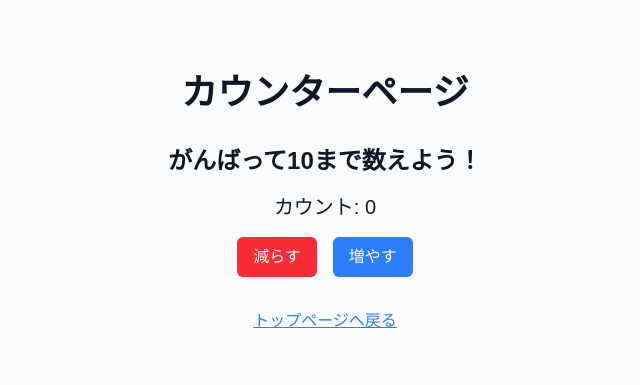
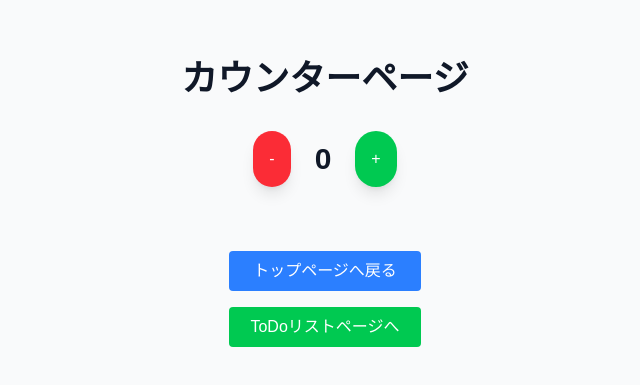
Before and after one commit to daikitazaki/first-next-app, a Next.js app: page /counter in a window 1280 px wide. Shown: the part 197-582 px from the top of the page, without its empty margins (315-955 px from the left). Built offline with nearby package versions, Linux system fonts and the light colour scheme.

Commit message:
UIを整えました

```diff
--- a/app/counter/page.tsx
+++ b/app/counter/page.tsx
@@ -1,22 +1,53 @@
 'use client';
 
-import React from 'react';
+import React, { useState } from 'react';
 import Link from 'next/link';
-import Counter from '@/components/Counter';
 
 export default function CounterPage() {
+  const [count, setCount] = useState(0);
+
   return (
     <main className="flex min-h-screen flex-col items-center justify-center bg-gray-50 dark:bg-gray-900">
       <h1 className="text-4xl font-bold text-gray-900 dark:text-white mb-8">
         カウンターページ
       </h1>
-      <Counter message="がんばって10まで数えよう！" />
-      <Link
-        href="/"
-        className="mt-8 text-blue-500 hover:text-blue-600 underline"
-      >
-        トップページへ戻る
-      </Link>
+      <div className="flex items-center space-x-6 mb-4">
+        <button
+          onClick={() => setCount(count - 1)}
+          className="p-4 bg-red-500 text-white rounded-full hover:bg-red-600 transition duration-300 shadow-lg"
+        >
+          -
+        </button>
+        <span className="text-3xl font-bold text-gray-900 dark:text-white">
+          {count}
+        </span>
+        <button
+          onClick={() => setCount(count + 1)}
+          className="p-4 bg-green-500 text-white rounded-full hover:bg-green-600 transition duration-300 shadow-lg"
+        >
+          +
+        </button>
+      </div>
+      {count !== 0 && count % 10 === 0 && (
+        <div className="p-4 bg-yellow-100 border border-yellow-300 rounded-lg shadow-md">
+          <p className="text-lg font-bold text-yellow-800">おめでとうございます！</p>
+          <p className="text-sm text-yellow-700">{count}カウントに達しました。</p>
+        </div>
+      )}
+      <div className="mt-12 space-y-4">
+        <Link
+          href="/"
+          className="block w-48 mx-auto px-4 py-2 bg-blue-500 text-white text-center rounded hover:bg-blue-600 transition duration-300"
+        >
+          トップページへ戻る
+        </Link>
+        <Link
+          href="/todo"
+          className="block w-48 mx-auto px-4 py-2 bg-green-500 text-white text-center rounded hover:bg-green-600 transition duration-300"
+        >
+          ToDoリストページへ
+        </Link>
+      </div>
     </main>
   );
 }
--- a/app/page.tsx
+++ b/app/page.tsx
@@ -1,27 +1,28 @@
-import Image from "next/image";
 import Link from "next/link";
 
 export default function Home() {
   return (
     <main className="flex min-h-screen flex-col items-center justify-center bg-gray-50 dark:bg-gray-900">
-      <h1 className="text-4xl font-bold text-gray-900 dark:text-white">
-        Hello, Next.js!
+      <h1 className="text-4xl font-bold text-gray-900 dark:text-white mb-4">
+        Welcome to Next.js!
       </h1>
-      <p className="mt-4 text-gray-600 dark:text-gray-300">
+      <p className="mt-2 text-lg text-gray-600 dark:text-gray-300">
         ようこそNext.jsの世界へ！
       </p>
+      <div className="mt-8 space-y-4">
         <Link
           href="/counter"
-        className="mt-4 text-blue-500 hover:text-blue-600 underline"
+          className="block w-48 p-2 text-center bg-blue-500 text-white rounded hover:bg-blue-600"
         >
           カウンターページへ
         </Link>
         <Link
           href="/todo"
-        className="mt-4 text-blue-500 hover:text-blue-600 underline"
+          className="block w-48 p-2 text-center bg-green-500 text-white rounded hover:bg-green-600"
         >
           ToDoリストページへ
         </Link>
+      </div>
     </main>
   );
 }
```
Lines whose indentation alone changed are shown as unchanged.
